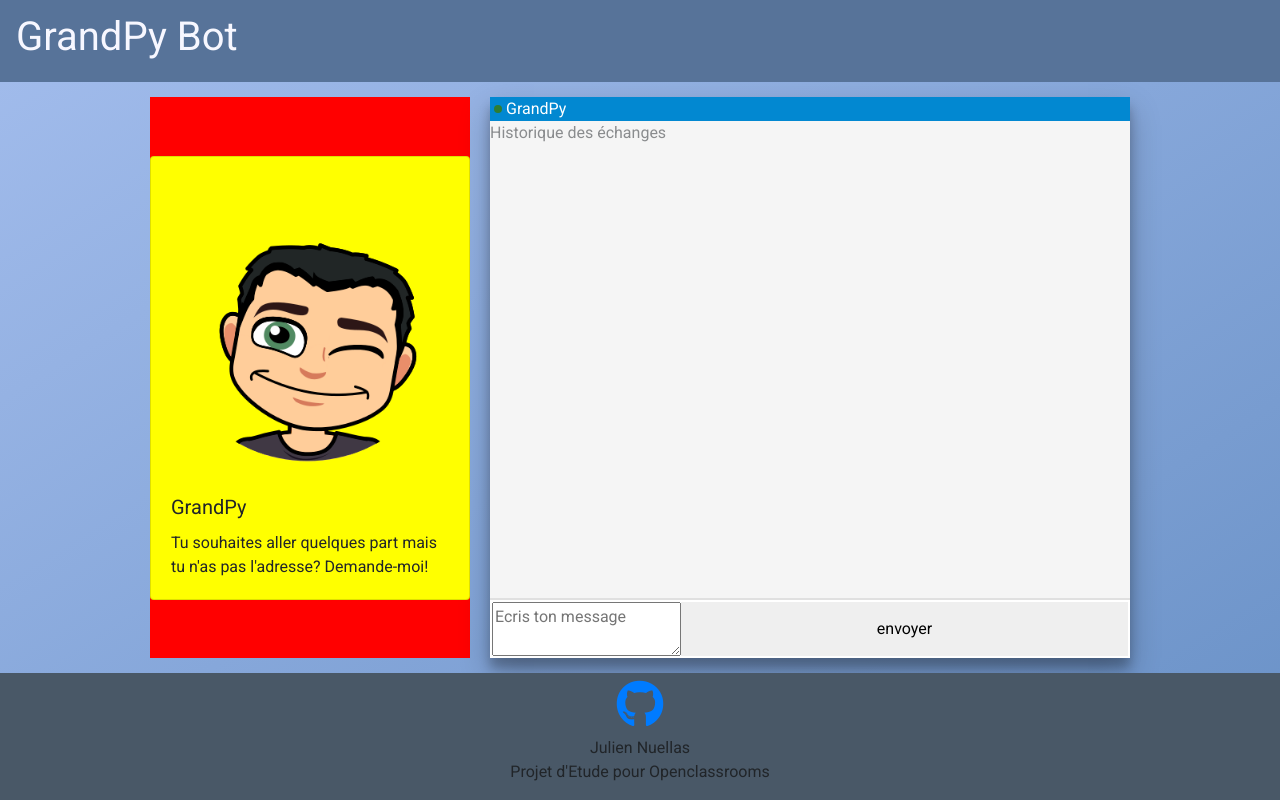
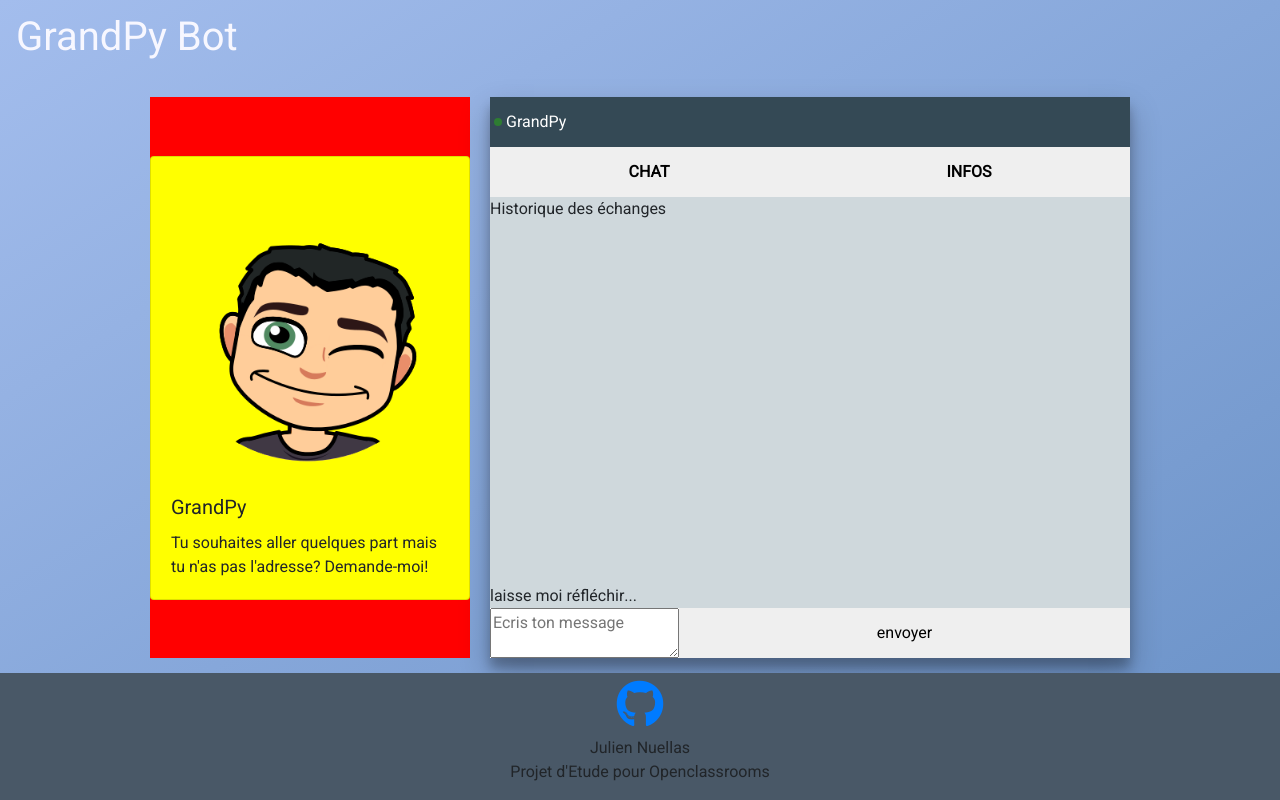
Before and after one commit to JN-Lab/OC-Pr7-GrandPyBot, a Flask app: template botapp/templates/index.html in a window 1280 px wide. Run offline with Flask 2, Linux system fonts and the light colour scheme; the template is opened without the code that fills it, so the values that code supplies are empty, except form fields; form fields are guessed from the names that the template uses; parts of the project's set-up code (start-up, migrations or seed data) failed here and were passed over; some libraries are stand-ins or nearby versions.

Commit message:
Revision front-end message div

```diff
--- a/botapp/static/css/custom.css
+++ b/botapp/static/css/custom.css
@@ -30,7 +30,7 @@ html, body {
 
 /* Nav Configuration */
 nav {
-  background-color: #577399;
+  /* background-color: #577399; */
 }
 
 h1 {
@@ -71,7 +71,7 @@ h1 {
 
 /* From Main Content : Message Content Configuration */
 #message-container {
-  background-color: #F5F5F5;
+  background-color: #FFFFFF;
   display: flex;
   flex-direction: column;
 
@@ -83,12 +83,36 @@ h1 {
 }
 
 .message-element:nth-child(2) {
+}
+
+.message-element:nth-child(3) {
   flex: 1;
 }
 
-.message-element:nth-child(3) {
+.message-element:nth-child(4) {
 
 }
+
+.message-element:nth-child(5) {
+
+}
+
+/* From Message Content Configuration: Avatar configuration */
+#message-nav {
+  display: flex;
+  flex-direction: row;
+  justify-content: center;
+  background-color: #FFFFFF;
+  height: 50px;
+}
+
+.message-nav-element {
+  flex: auto;
+  border: none;
+  font-weight: bold;
+  color
+}
+
 /* From Message Content Configuration: Title configuration */
 
 #message-title {
@@ -97,8 +121,9 @@ h1 {
   justify-content: flex-start;
   align-items: center;
 
-  background-color: #0288D1;
+  background-color: #344955;
   color: #FFFFFF;
+  height: 50px;
 
 }
 
@@ -113,26 +138,36 @@ h1 {
 /* From Message Content Configuration: Historic configuration */
 
 #message-historic {
-  opacity : 50%;
+  background-color: #CFD8DC;
+
+}
+/* From Message Content Configuration: Status configuration */
+
+#message-status {
+  display: flex;
+  flex-direction: row;
+  justify-content: flex-start;
+  background-color: #CFD8DC;
+}
+
+.message-status-element{
+
 }
 
 /* From Message Content Configuration: Form configuration */
 
 #message-input {
-  background-color: #FFFFFF;
-  border-top: solid;
-  border-width: 2px;
-  border-color: #E0E0E0;
+  display: flex;
+  flex-direction: row;
+  justify-content: flex-start;
+  height: 50px;
 }
 
-#message-field {
-  display: flex;
-  flex-direction: row;
-  margin: 2px;
+.message-input-element:nth-child(1) {
+  flex: 1;
 }
 
-.message-field-element {
-  flex: auto;
+.message-input-element:nth-child(2) {
 }
 
 #form-container {
@@ -146,8 +181,9 @@ h1 {
 }
 .form-element:nth-child(3) {
   border: none;
-  color: #1976D2;
+  color: #F9AA33;
   font-weight: bold;
+  background: none;
 }
 
 /* Footer Configuration */
--- a/botapp/templates/index.html
+++ b/botapp/templates/index.html
@@ -11,23 +11,50 @@
         </div>
       </div>
     </div>
+
+    {# Message Card #}
     <div id="message-container" class="main-element">
+
+      {# Title of message card #}
       <div id="message-title" class="message-element">
         <div id="online-circle" class="message-title-element"></div>
         <div class="message-title-element">GrandPy</div>
       </div>
+
+      {# Avatar Card if device is smartphone #}
+      <nav id="message-nav" class="message-element">
+        <button id="chat-button" class="message-nav-element">CHAT</button>
+        <button id="info-button" class="message-nav-element">INFOS</button>
+      </nav>
+
+      {# Where discussion between user and grandpy is printed #}
       <div id="message-historic" class="message-element">
         <p>Historique des échanges</p>
       </div>
+
+      {# GrandPy Status Treatment - if he thinks, write, or nothing #}
+      <div id="message-status" class="message-element">
+          <div id="status-text" class="message-status-element">laisse moi réfléchir</div>
+          <div id="status-loading" class="message-status-element">...</div>
+      </div>
+
+      {# Block where user writes messages #}
+
       <div id="message-input" class="message-element">
-        <div id="message-field">
+        <form id="form-container" action="" method="" class="message-input-element">
+          {{ form.hidden_tag() }}
+          {{ form.message(class="form-element", placeholder="Ecris ton message") }}
+          {{ form.submit(class="form-element", value="envoyer") }}
+        </form>
+      {#
+        <div id="message-field" class="message-input-element">
           <form id="form-container" action="" method="" class="message-field-element">
             {{ form.hidden_tag() }}
             {{ form.message(class="form-element", placeholder="Ecris ton message") }}
-            {{ form.submit(class="form-element", value="envoyer") }}
+            {{ form.submit(class="form-element", value="ENVOYER") }}
           </form>
-
         </div>
+       #}
       </div>
     </div>
   </div>
```
